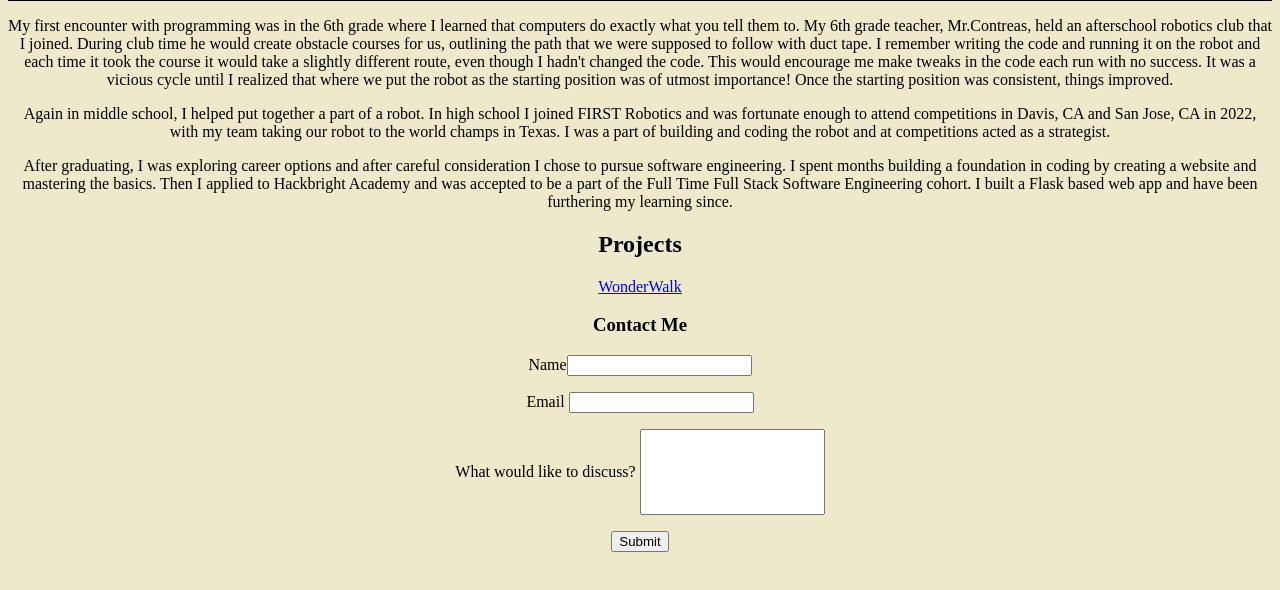
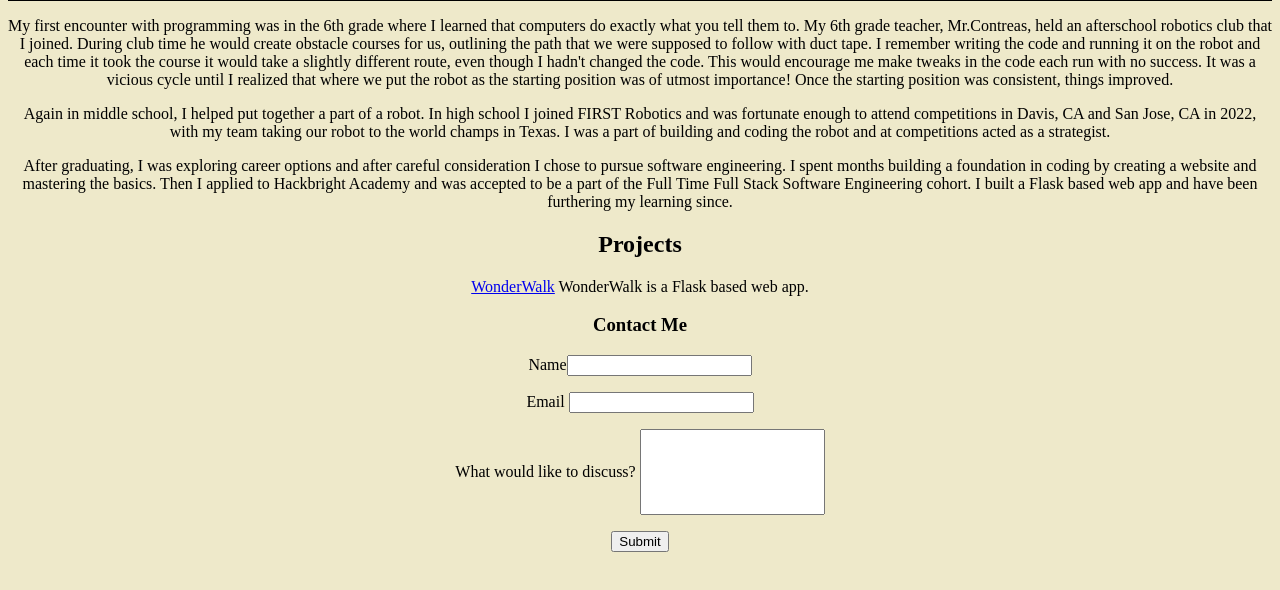
Before and after one commit to nadiasunny/nadiasunny.github.io, a plain HTML site: page index.html in a window 1280 px wide. Shown: the part 158-748 px from the top of the page. Drawn offline with Linux system fonts and the light colour scheme.

Commit message:
updated picture correctly

```diff
--- a/index.html
+++ b/index.html
@@ -40,7 +40,7 @@
 
   <h2>Projects</h2>
       <a href="/templates/wonderwalk.html">WonderWalk</a>
-      <title>WonderWalk</title>
+      <t id="wonderwalk">WonderWalk is a Flask based web app.</t>
 
   <h3>Contact Me</h3>
 
```
Also changed, not shown: static/images/myface2.jpg (added).
